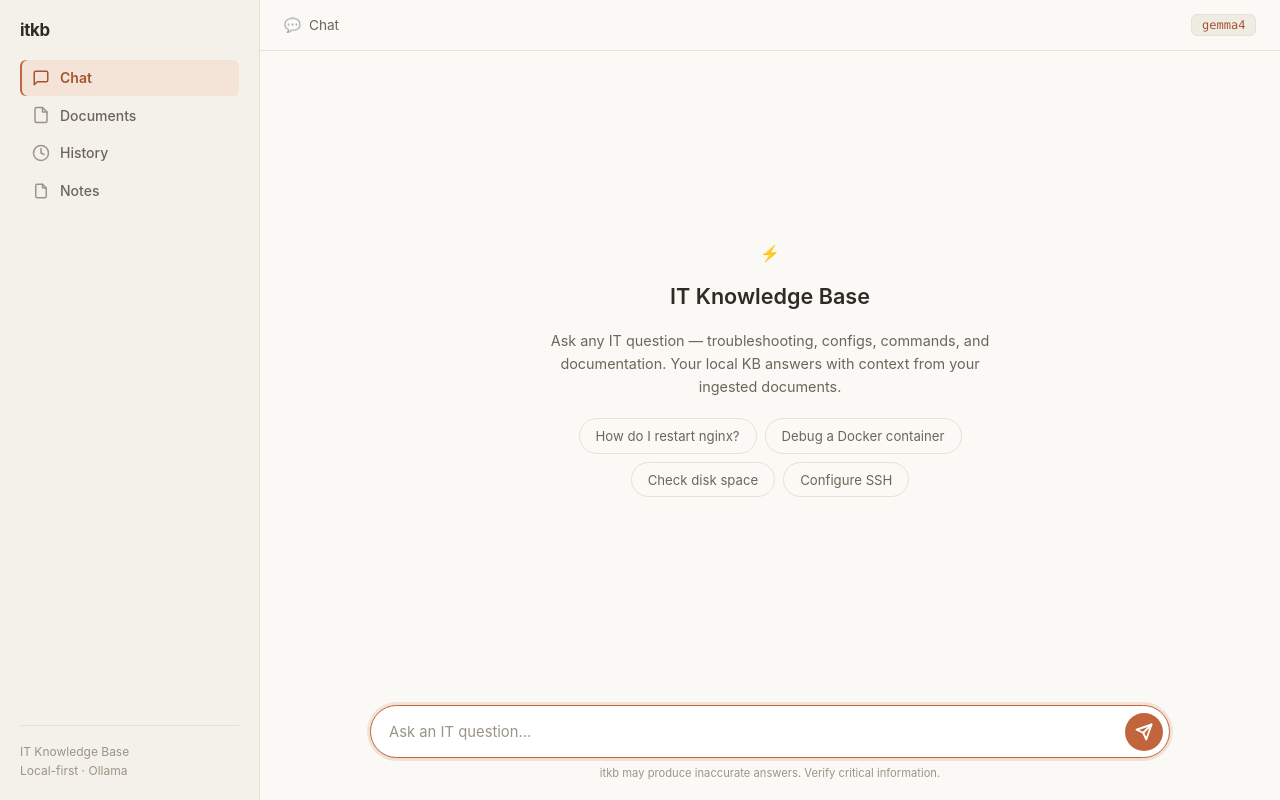
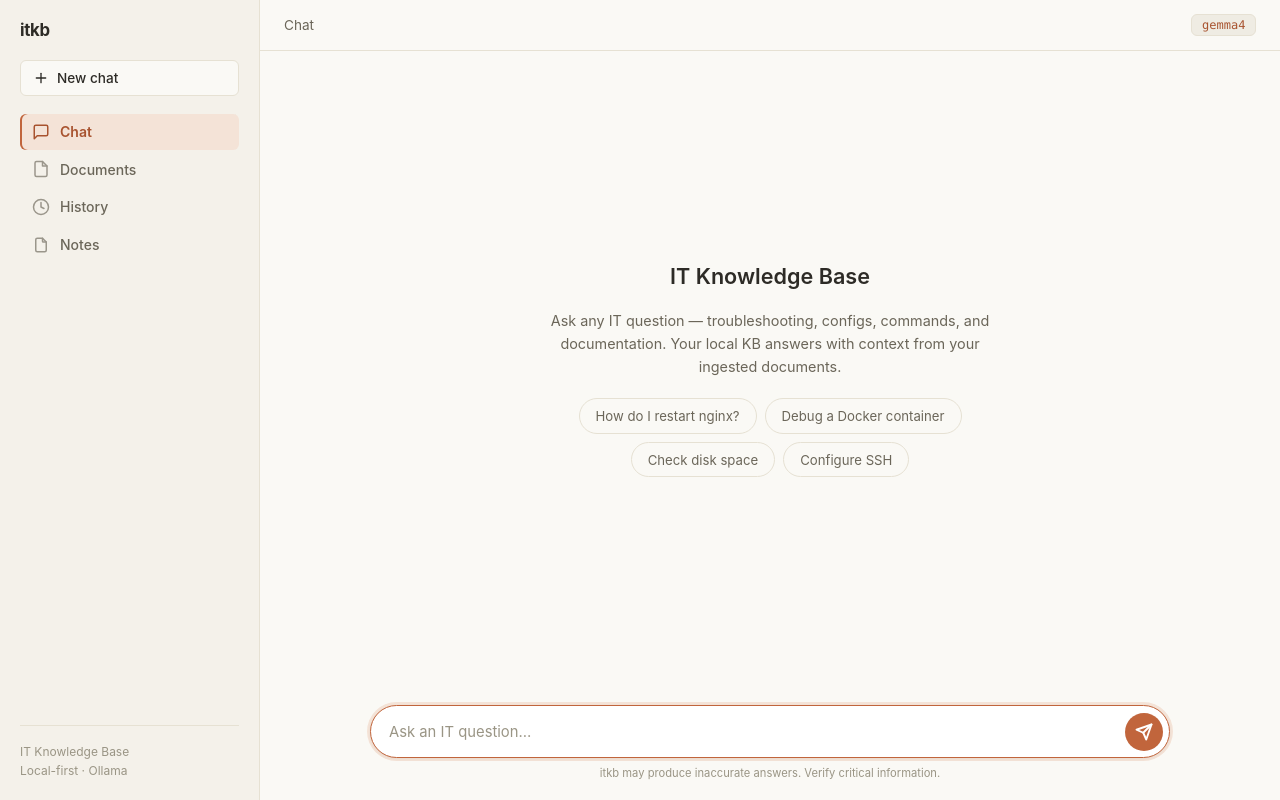
Before and after one commit to kroeungcyber/it-kb, a FastAPI app: page / in a window 1280 px wide. Run offline with FastAPI, Linux system fonts and the light colour scheme.

Commit message:
redesign: update chat page markup for new design system
Drop the gradient brand-dot, add a New chat link, remove the emoji
header icon and empty-state gradient circle icon — matching the
minimal, editorial look from the approved chat-ui-redesign spec.

Co-Authored-By: Claude Sonnet 5 <noreply@anthropic.com>

```diff
--- a/itkb/api/web/templates/chat.html
+++ b/itkb/api/web/templates/chat.html
@@ -10,9 +10,11 @@
 
 <!-- ── Sidebar ────────────────────────────────────────────── -->
 <aside class="sidebar">
-  <div class="sidebar-brand">
-    <span class="brand-dot"></span> itkb
-  </div>
+  <div class="sidebar-brand">itkb</div>
+  <a href="/" class="new-chat-btn">
+    <svg viewBox="0 0 24 24" fill="none" stroke="currentColor" stroke-width="2" stroke-linecap="round" stroke-linejoin="round"><line x1="12" y1="5" x2="12" y2="19"/><line x1="5" y1="12" x2="19" y2="12"/></svg>
+    New chat
+  </a>
   <nav class="sidebar-nav">
     <a href="/" class="active">
       <svg viewBox="0 0 24 24" fill="none" stroke="currentColor" stroke-width="2" stroke-linecap="round" stroke-linejoin="round"><path d="M21 15a2 2 0 0 1-2 2H7l-4 4V5a2 2 0 0 1 2-2h14a2 2 0 0 1 2 2z"/></svg>
@@ -40,14 +42,13 @@
 <!-- ── Main Chat ──────────────────────────────────────────── -->
 <main class="main">
   <div class="chat-header">
-    <span class="header-icon">💬</span> Chat
+    Chat
     <div class="header-spacer"></div>
     <span class="model-badge">gemma4</span>
   </div>
 
   <div class="messages" id="chat-messages">
     <div class="empty-state" id="empty-state">
-      <div class="empty-icon">⚡</div>
       <h2>IT Knowledge Base</h2>
       <p>Ask any IT question — troubleshooting, configs, commands, and documentation. Your local KB answers with context from your ingested documents.</p>
       <div class="suggestions">
```
